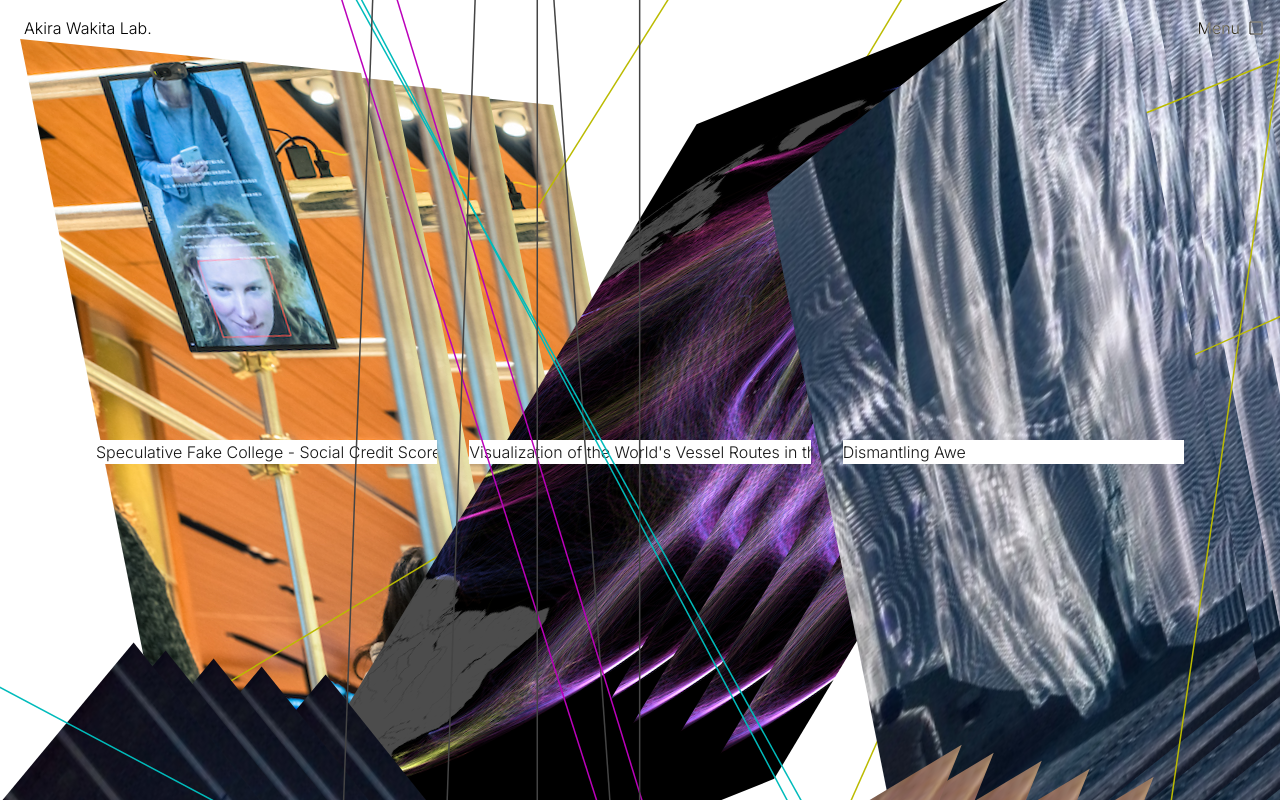
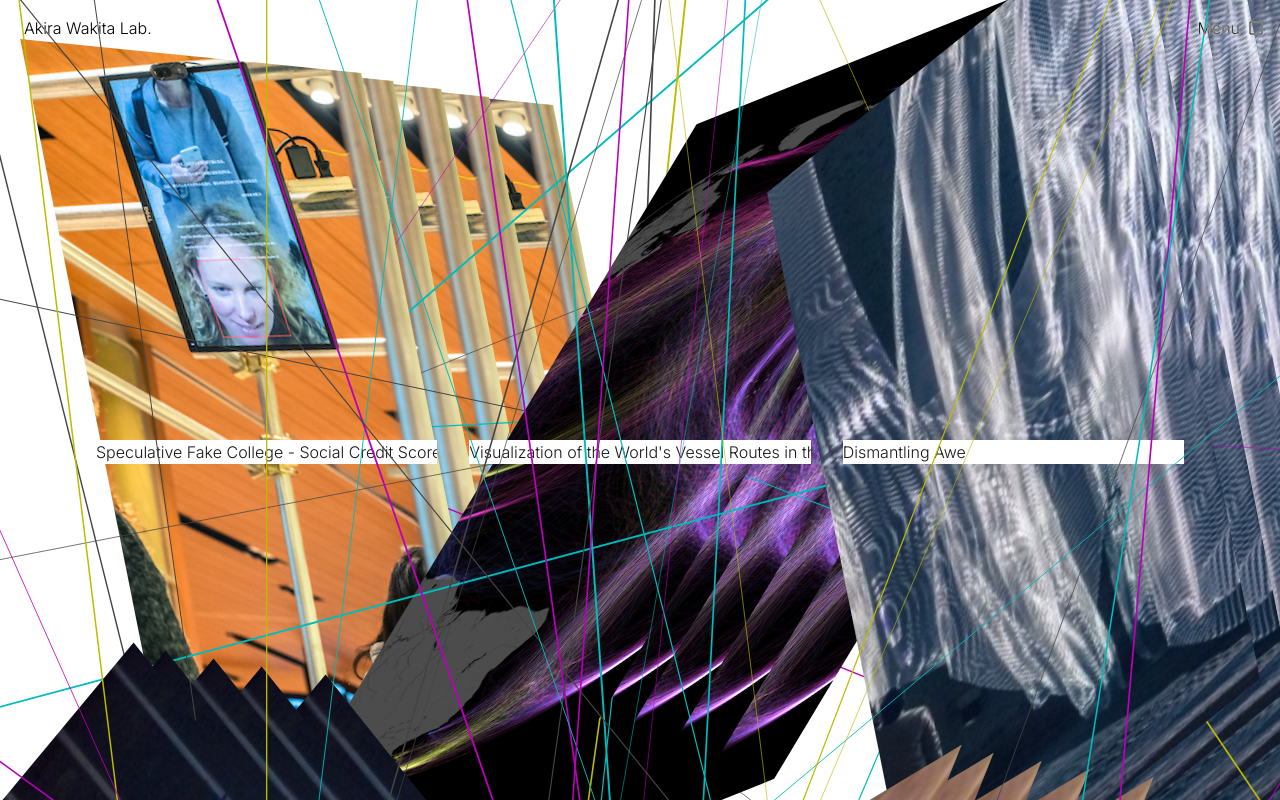
Before and after one commit to wakita-lab/web, a Next.js app: page /works in a window 1280 px wide. Shown: the top 800 px of the page. Built offline with nearby package versions, Linux system fonts and the light colour scheme.

Commit message:
feat: Generate multiple random lines for improved visual effect on WorksPage

```diff
--- a/src/app/works/page.tsx
+++ b/src/app/works/page.tsx
@@ -17,14 +17,17 @@ export default function WorksPage() {
         const transformMatrix = TransformMatrixes[index % 5];
         const transformStyle = `matrix(${transformMatrix.join(',')})`;
 
+        // 10本の線を生成するための配列
+        const lines = Array(10).fill(0).map(() => {
           // 直線の角度をランダムに生成（0〜360度）
           const randomAngle = Math.floor(Math.random() * 360);
           // 角度からラジアンに変換
           const angleInRadians = (randomAngle * Math.PI) / 180;
-        // 直線の終点座標を計算（長さ1000px）
+          // 直線の終点座標を計算（長さ10000px）
           const endX = Math.cos(angleInRadians) * 10000;
           const endY = Math.sin(angleInRadians) * 10000;
 
+          // ランダムな色を選択
           const strokeColor = [
             '#bbbb00',
             '#bb00bb',
@@ -32,40 +35,35 @@ export default function WorksPage() {
             '#444444',
           ][Math.floor(Math.random() * 4)];
 
+          return {
+            endX,
+            endY,
+            strokeColor,
+            strokeWidth: 0.5 + Math.random() * 1.5, // 線の太さもランダムに
+          };
+        });
+
         return (
           <Link
             key={work.id}
             href={`/works/${work.id}`}
             className="group relative -z-50 flex flex-col gap-1"
           >
-            {/* ランダムな方向に伸びる直線 */}
+            {/* ランダムな方向に伸びる直線（10本） */}
             <svg
               className="pointer-events-none absolute left-0 top-0 size-full overflow-visible"
             >
+              {lines.map((line, lineIndex) => (
                 <line
+                  key={lineIndex}
                   x1="50%"
                   y1="50%"
-                x2={`calc(50% + ${endX}px)`}
-                y2={`calc(50% + ${endY}px)`}
-                stroke={strokeColor}
-                strokeWidth="1.5"
+                  x2={`calc(50% + ${line.endX}px)`}
+                  y2={`calc(50% + ${line.endY}px)`}
+                  stroke={line.strokeColor}
+                  strokeWidth={line.strokeWidth}
                 />
-              <line
-                x1="50%"
-                y1="50%"
-                x2={`calc(50% + ${endY}px)`}
-                y2={`calc(50% + ${endX}px)`}
-                stroke={strokeColor}
-                strokeWidth="1.5"
-              />
-              <line
-                x1="20%"
-                y1="20%"
-                x2={`calc(20% + ${endX}px)`}
-                y2={`calc(70% + ${endY}px)`}
-                stroke={strokeColor}
-                strokeWidth="1.5"
-              />
+              ))}
             </svg>
             <Image
               src={work.images[0]}
```
Lines whose indentation alone changed are shown as unchanged.
